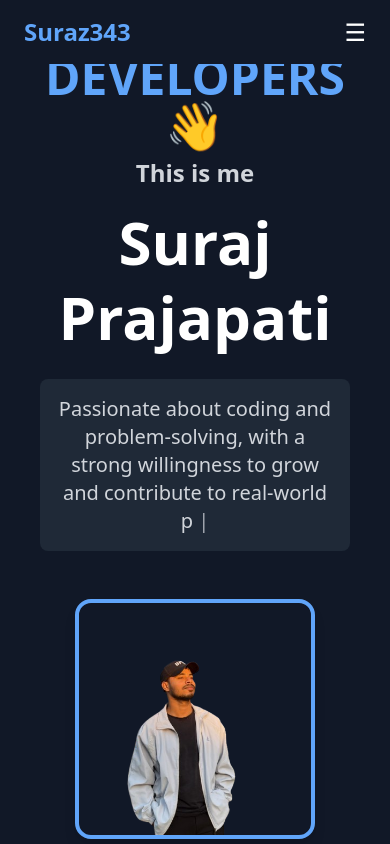
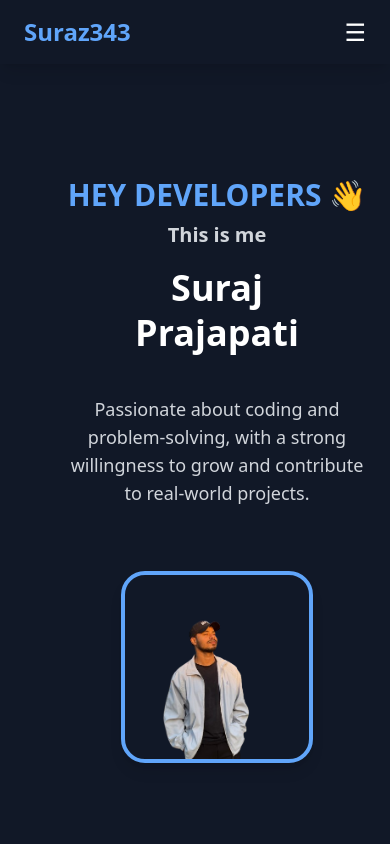
Before and after one commit to suraz343/MyPortfolio, a Next.js app: page / in a window 390 px wide. Built offline with nearby package versions, Linux system fonts and the light colour scheme.

Commit message:
made responsive design

```diff
--- a/app/components/Hero.tsx
+++ b/app/components/Hero.tsx
@@ -1,51 +1,31 @@
 "use client";
-import React, { useState, useEffect } from "react";
+import React from "react";
 
 export default function HeroSection() {
-  const text = "Passionate about coding and problem-solving, with a strong willingness to grow and contribute to real-world projects.";
-  const [displayText, setDisplayText] = useState("");
-  const [index, setIndex] = useState(0);
+  return (
+    <div className="flex flex-col md:flex-row items-center justify-center min-h-screen pl-11 md:px-10 bg-gray-900 text-white">
 
-  useEffect(() => {
-    if (index < text.length) {
-      const timeout = setTimeout(() => {
-        setDisplayText((prev) => prev + text[index]);
-        setIndex(index + 1);
-      }, 50); // Adjust typing speed
-      return () => clearTimeout(timeout);
-    }
-  }, [index, text]);
-
-  return (
-    <div className="flex flex-col md:flex-row items-center justify-center h-screen px-10 bg-gray-900 text-white">
-
-      <div className="text-center md:text-left max-w-2xl">
-
-        <h2 className="text-5xl md:text-6xl font-extrabold text-blue-400 animate-fadeIn">
+      {/* Left Side - Text Content */}
+      <div className="text-center md:text-left max-w-2xl w-full">
+        <h2 className="text-3xl md:text-5xl font-extrabold text-blue-400 mt-24 md:mt-32">
           HEY DEVELOPERS 👋
         </h2>
-
-        {/* "This is me" in stylish font */}
-        <p className="text-2xl md:text-3xl text-gray-300 font-semibold mt-2">
+        <p className="text-xl md:text-3xl text-gray-300 font-semibold mt-2">
           This is me
         </p>
-
-        {/* Name - Stylish Large Font */}
-        <h1 className="text-6xl md:text-7xl font-bold mt-4 leading-tight">
+        <h1 className="text-4xl md:text-7xl font-bold mt-4 leading-tight">
           Suraj <br /> Prajapati
         </h1>
-
-
-        <div className="bg-gray-800 p-4 rounded-lg mt-6 max-w-lg mx-auto md:mx-0">
-          <p className="text-xl md:text-2xl font-medium text-gray-300 transition-all duration-700">
-            {displayText} <span className="animate-pulse">|</span>
+        <div className="p-4 mt-6 max-w-lg w-full mx-auto md:mx-0">
+          <p className="text-lg md:text-2xl font-medium text-gray-300">
+            Passionate about coding and problem-solving, with a strong willingness to grow and contribute to real-world projects.
           </p>
         </div>
       </div>
 
-
-      <div className="mt-12 md:mt-0 md:ml-16">
-        <div className="relative w-60 h-60 md:w-80 md:h-80 border-4 border-blue-400 rounded-2xl shadow-lg overflow-hidden bg-gray-900">
+      {/* Right Side - Image */}
+      <div className="mt-12 md:mt-0 md:ml-16 flex justify-center w-full">
+        <div className="relative w-48 h-48 md:w-80 md:h-80 border-4 border-blue-400 rounded-3xl shadow-lg overflow-hidden bg-gray-900">
           <img
             src="/photo.png"
             alt="Suraj Prajapati"
@@ -53,6 +33,7 @@ export default function HeroSection() {
           />
         </div>
       </div>
+
     </div>
   );
 }
--- a/app/components/NavBar.tsx
+++ b/app/components/NavBar.tsx
@@ -1,12 +1,11 @@
 "use client";
 import React, { useState } from "react";
-
 
 export default function NavBar() {
   const [isOpen, setIsOpen] = useState(false);
 
   return (
-    <nav className="bg-gray-900 text-white fixed top-0 left-0 w-full">
+    <nav className="bg-gray-900 text-white fixed top-0 left-0 w-full z-50 shadow-lg">
       <div className="container mx-auto flex justify-between items-center px-6 py-4">
         {/* Logo */}
         <a href="#" className="text-2xl font-bold text-blue-400">Suraz343</a>
@@ -15,30 +14,25 @@ export default function NavBar() {
         <div className="hidden md:flex space-x-6">
           <a href="#projects" className="hover:text-blue-400 font-semibold transition">Projects</a>
           <a href="#about" className="hover:text-blue-400 font-semibold transition">About</a>
-          <a href="#connect me" className="hover:text-blue-400 font-semibold transition">Connect Me</a>
-          <a href="#send message" className="bg-green-800 hover:text-blue-400 px-2 py-1 rounded-md font-semibold transition">Message</a>
-          <a href="/resume.pdf" className="bg-blue-900 hover:text-blue-400 px-2 py-1 rounded-md font-semibold transition" target="_blank" rel="noopener noreferrer">Resume</a>
+          <a href="#connect" className="hover:text-blue-400 font-semibold transition">Connect Me</a>
+          <a href="#message" className="bg-green-800 hover:text-blue-400 px-3 py-1 rounded-md font-semibold transition">Message</a>
+          <a href="/resume.pdf" className="bg-blue-900 hover:text-blue-400 px-3 py-1 rounded-md font-semibold transition" target="_blank" rel="noopener noreferrer">Resume</a>
         </div>
 
         {/* Mobile Menu Button */}
-        <button
-          className="md:hidden focus:outline-none"
-          onClick={() => setIsOpen(!isOpen)}
-        >
-          <span className="text-2xl">&#9776;</span>
+        <button className="md:hidden focus:outline-none" onClick={() => setIsOpen(!isOpen)}>
+          <span className="text-2xl">{isOpen ? "✖" : "☰"}</span>
         </button>
       </div>
 
       {/* Mobile Menu */}
-      {isOpen && (
-        <div className="md:hidden bg-gray-800 py-4">
-          <a href="/resume.pdf" className="block text-center py-2 hover:text-blue-400 transition">Resume</a>
-          <a href="#projects" className="block text-center py-2 hover:text-blue-400 transition">Projects</a>
-          <a href="#about" className="block text-center py-2 hover:text-blue-400 transition">About</a>
-          <a href="#send message" className="block text-center py-2 hover:text-blue-400 transition">Send Message</a>
-          <a href="#connect me" className="block text-center py-2 hover:text-blue-400 transition">Connect Me</a>
-        </div>
-      )}
+      <div className={`absolute top-full left-0 w-full bg-gray-800 transition-all duration-300 ${isOpen ? "block" : "hidden"}`}>
+        <a href="#projects" className="block text-center py-2 hover:text-blue-400 transition">Projects</a>
+        <a href="#about" className="block text-center py-2 hover:text-blue-400 transition">About</a>
+        <a href="#connect" className="block text-center py-2 hover:text-blue-400 transition">Connect Me</a>
+        <a href="#message" className="block text-center py-2 bg-green-800 rounded-md font-semibold hover:text-blue-400 transition">Send Message</a>
+        <a href="/resume.pdf" className="block text-center py-2 bg-blue-900 text-white rounded-md font-semibold hover:text-blue-400 transition" target="_blank" rel="noopener noreferrer">Resume</a>
+      </div>
     </nav>
   );
 }
```
